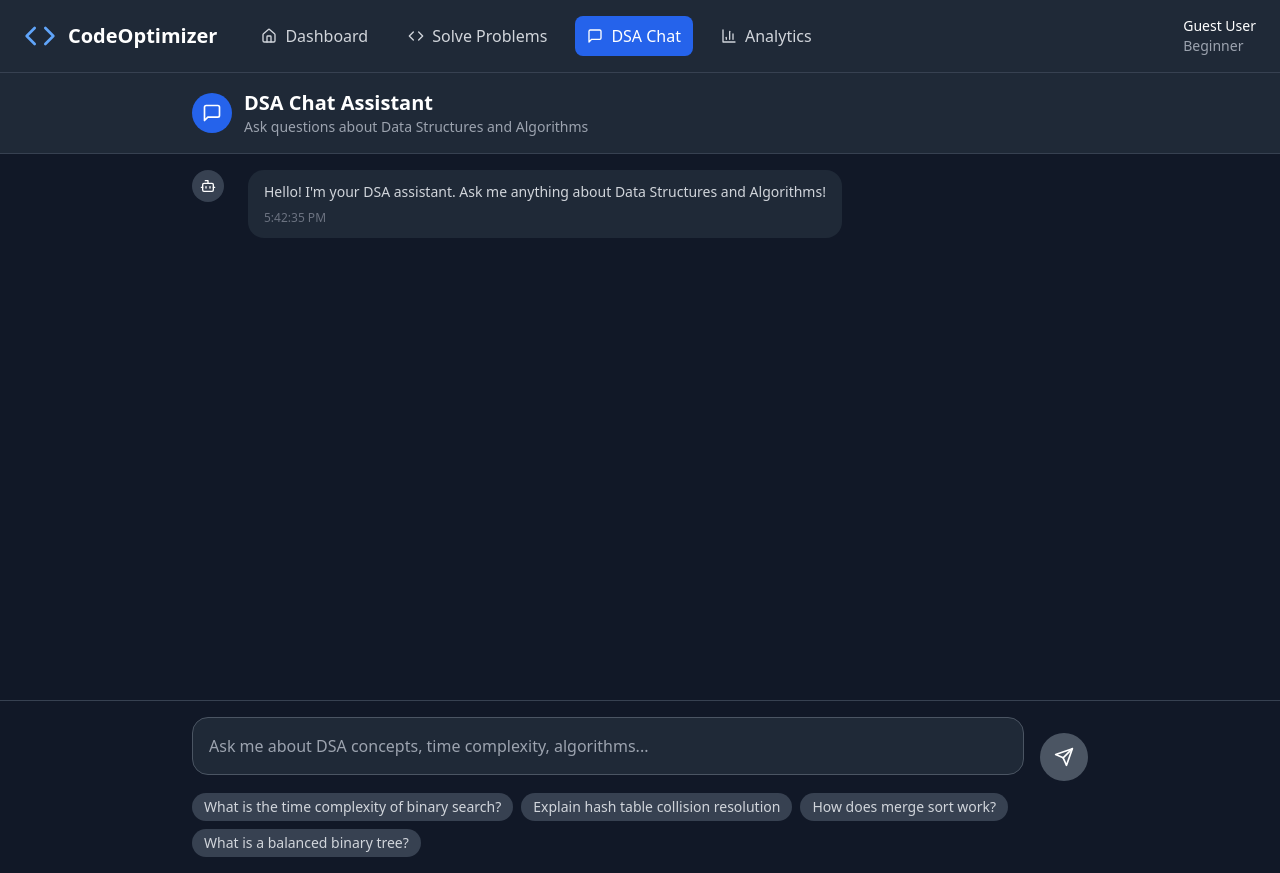
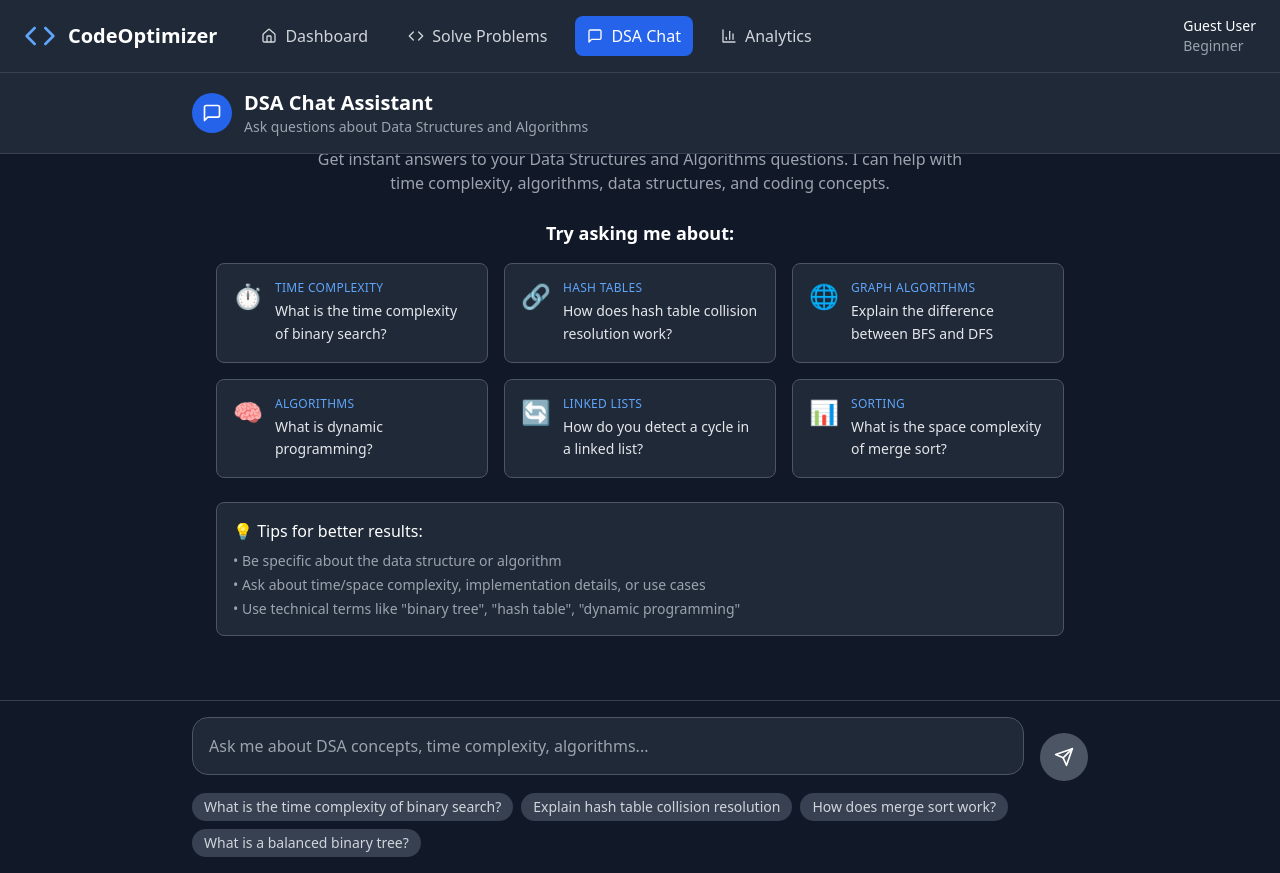
Before and after one commit to kshitijdalvi4/CAPSTONE, a React (Vite) app: page /chat in a window 1280 px wide. Built offline with nearby package versions, Linux system fonts and the light colour scheme.

Commit message:
Updated DSAChat.tsx

```diff
--- a/src/components/DSAChat.tsx
+++ b/src/components/DSAChat.tsx
@@ -19,7 +19,7 @@ export default function DSAChat() {
     {
       id: '1',
       type: 'bot',
-      content: 'Hello! I\'m your DSA assistant. Ask me anything about Data Structures and Algorithms!',
+      content: 'Welcome to your AI-powered DSA assistant! I can help you understand complex algorithms, data structures, and solve coding problems. Try asking me anything!',
       timestamp: new Date()
     }
   ]);
@@ -159,15 +159,211 @@ export default function DSAChat() {
   };
 
   const formatMessage = (content: string) => {
-    return content.split('\n').map((line, index) => {
-      if (line.startsWith('**') && line.endsWith('**')) {
-        return <div key={index} className="font-semibold text-white mb-2">{line.slice(2, -2)}</div>;
+    // For bot messages, we'll handle formatting in the response display
+    return <div className="text-gray-300">{content}</div>;
+  };
+
+  const renderBotResponse = (message: Message) => {
+    if (!message.data) {
+      return formatMessage(message.content);
+    }
+
+    const data = message.data;
+
+    return (
+      <div className="space-y-4">
+        {/* Question Match Card */}
+        <div className="bg-gray-700 rounded-lg p-4 border-l-4 border-blue-500">
+          <div className="flex items-center mb-2">
+            <div className="w-2 h-2 bg-blue-500 rounded-full mr-2"></div>
+            <span className="text-blue-400 font-medium text-sm">QUESTION MATCH</span>
+          </div>
+          <p className="text-gray-200 text-sm leading-relaxed">
+            {data.matched_question || data.question}
+          </p>
+        </div>
+
+        {/* Answer Card */}
+        <div className="bg-gray-700 rounded-lg p-4 border-l-4 border-green-500">
+          <div className="flex items-center mb-2">
+            <div className="w-2 h-2 bg-green-500 rounded-full mr-2"></div>
+            <span className="text-green-400 font-medium text-sm">ANSWER</span>
+          </div>
+          <p className="text-gray-200 font-medium">
+            {data.answer}
+          </p>
+        </div>
+
+        {/* Explanation Card */}
+        <div className="bg-gray-700 rounded-lg p-4 border-l-4 border-purple-500">
+          <div className="flex items-center mb-2">
+            <div className="w-2 h-2 bg-purple-500 rounded-full mr-2"></div>
+            <span className="text-purple-400 font-medium text-sm">EXPLANATION</span>
+          </div>
+          <p className="text-gray-200 text-sm leading-relaxed">
+            {data.explanation}
+          </p>
+        </div>
+
+        {/* Stats Grid */}
+        <div className="grid grid-cols-2 gap-3">
+          <div className="bg-gray-700 rounded-lg p-3">
+            <div className="text-xs text-gray-400 mb-1">Match Score</div>
+            <div className="text-white font-semibold">{data.match_score ? `${(data.match_score * 100).toFixed(0)}%` : 'N/A'}</div>
+          </div>
+          <div className="bg-gray-700 rounded-lg p-3">
+            <div className="text-xs text-gray-400 mb-1">Confidence</div>
+            <div className="text-white font-semibold">{(data.confidence * 100).toFixed(1)}%</div>
+          </div>
+          <div className="bg-gray-700 rounded-lg p-3">
+            <div className="text-xs text-gray-400 mb-1">Topic</div>
+            <div className="text-white font-semibold">{data.topic}</div>
+          </div>
+          <div className="bg-gray-700 rounded-lg p-3">
+            <div className="text-xs text-gray-400 mb-1">Difficulty</div>
+            <div className="text-white font-semibold">{data.difficulty}</div>
+          </div>
+        </div>
+
+        {/* Inference Time */}
+        {data.inference_time && (
+          <div className="bg-gray-700 rounded-lg p-3">
+            <div className="text-xs text-gray-400 mb-1">Inference Time</div>
+            <div className="text-white font-semibold">{(data.inference_time * 1000).toFixed(1)}ms</div>
+          </div>
+        )}
+
+        {/* Model Confidence Distribution */}
+        {data.all_probabilities && data.options && (
+          <div className="bg-gray-700 rounded-lg p-4">
+            <div className="flex items-center mb-3">
+              <div className="w-2 h-2 bg-yellow-500 rounded-full mr-2"></div>
+              <span className="text-yellow-400 font-medium text-sm">MODEL CONFIDENCE DISTRIBUTION</span>
+            </div>
+            <div className="space-y-3">
+              {data.options.map((option: string, index: number) => {
+                const probability = data.all_probabilities[index];
+                const isCorrect = index === data.answer_index;
+                return (
+                  <div key={index} className="space-y-2">
+                    <div className="flex items-center justify-between">
+                      <div className="flex items-center space-x-2">
+                        {isCorrect && <span className="text-green-400 text-sm">✓</span>}
+                        <span className="text-gray-300 text-sm">
+                          {index + 1}. {option.substring(0, 50)}...
+                        </span>
+                      </div>
+                      <span className="text-gray-400 text-sm font-medium">
+                        {(probability * 100).toFixed(1)}%
+                      </span>
+                    </div>
+                    <div className="w-full bg-gray-600 rounded-full h-2">
+                      <div
+                        className={`h-2 rounded-full transition-all duration-500 ${
+                          isCorrect ? 'bg-green-500' : 'bg-blue-500'
+                        }`}
+                        style={{ width: `${probability * 100}%` }}
+                      ></div>
+                    </div>
+                  </div>
+                );
+              })}
+            </div>
+          </div>
+        )}
+      </div>
+    );
+  };
+
+  const renderWelcomeMessage = () => {
+    if (messages.length > 1) return null;
+
+    const exampleQuestions = [
+      {
+        question: "What is the time complexity of binary search?",
+        category: "Time Complexity",
+        icon: "⏱️"
+      },
+      {
+        question: "How does hash table collision resolution work?",
+        category: "Hash Tables",
+        icon: "🔗"
+      },
+      {
+        question: "Explain the difference between BFS and DFS",
+        category: "Graph Algorithms",
+        icon: "🌐"
+      },
+      {
+        question: "What is dynamic programming?",
+        category: "Algorithms",
+        icon: "🧠"
+      },
+      {
+        question: "How do you detect a cycle in a linked list?",
+        category: "Linked Lists",
+        icon: "🔄"
+      },
+      {
+        question: "What is the space complexity of merge sort?",
+        category: "Sorting",
+        icon: "📊"
       }
-      if (line.startsWith('• ')) {
-        return <div key={index} className="ml-4 text-gray-300">{line}</div>;
-      }
-      return <div key={index} className="text-gray-300 mb-1">{line}</div>;
-    });
+    ];
+
+    return (
+      <div className="max-w-4xl mx-auto p-6 space-y-6">
+        {/* Welcome Header */}
+        <div className="text-center space-y-4">
+          <div className="w-16 h-16 bg-blue-600 rounded-full flex items-center justify-center mx-auto">
+            <MessageSquare className="h-8 w-8 text-white" />
+          </div>
+          <div>
+            <h2 className="text-2xl font-bold text-white mb-2">DSA Assistant</h2>
+            <p className="text-gray-400 max-w-2xl mx-auto">
+              Get instant answers to your Data Structures and Algorithms questions.
+              I can help with time complexity, algorithms, data structures, and coding concepts.
+            </p>
+          </div>
+        </div>
+
+        {/* Example Questions Grid */}
+        <div>
+          <h3 className="text-lg font-semibold text-white mb-4 text-center">Try asking me about:</h3>
+          <div className="grid grid-cols-1 md:grid-cols-2 lg:grid-cols-3 gap-4">
+            {exampleQuestions.map((example, index) => (
+              <button
+                key={index}
+                onClick={() => setInputValue(example.question)}
+                className="bg-gray-800 hover:bg-gray-700 border border-gray-600 rounded-lg p-4 text-left transition-all duration-200 hover:border-blue-500 group"
+              >
+                <div className="flex items-start space-x-3">
+                  <span className="text-2xl">{example.icon}</span>
+                  <div className="flex-1">
+                    <div className="text-xs text-blue-400 font-medium mb-1 uppercase tracking-wide">
+                      {example.category}
+                    </div>
+                    <div className="text-gray-200 text-sm leading-relaxed group-hover:text-white transition-colors">
+                      {example.question}
+                    </div>
+                  </div>
+                </div>
+              </button>
+            ))}
+          </div>
+        </div>
+
+        {/* Quick Tips */}
+        <div className="bg-gray-800 rounded-lg p-4 border border-gray-600">
+          <h4 className="text-white font-medium mb-2">💡 Tips for better results:</h4>
+          <ul className="text-gray-400 text-sm space-y-1">
+            <li>• Be specific about the data structure or algorithm</li>
+            <li>• Ask about time/space complexity, implementation details, or use cases</li>
+            <li>• Use technical terms like "binary tree", "hash table", "dynamic programming"</li>
+          </ul>
+        </div>
+      </div>
+    );
   };
 
   const renderProbabilityBars = (data: any) => {
@@ -243,10 +439,7 @@ export default function DSAChat() {
                     {message.type === 'user' ? (
                       <div>{message.content}</div>
                     ) : (
-                      <div>
-                        {formatMessage(message.content)}
-                        {message.data && renderProbabilityBars(message.data)}
-                      </div>
+                      renderBotResponse(message)
                     )}
                   </div>
                   <div className={`text-xs mt-2 ${
@@ -258,6 +451,9 @@ export default function DSAChat() {
               </div>
             </div>
           ))}
+
+          {/* Welcome Message for First Visit */}
+          {messages.length === 1 && renderWelcomeMessage()}
 
           {/* Loading indicator */}
           {isLoading && (
```
